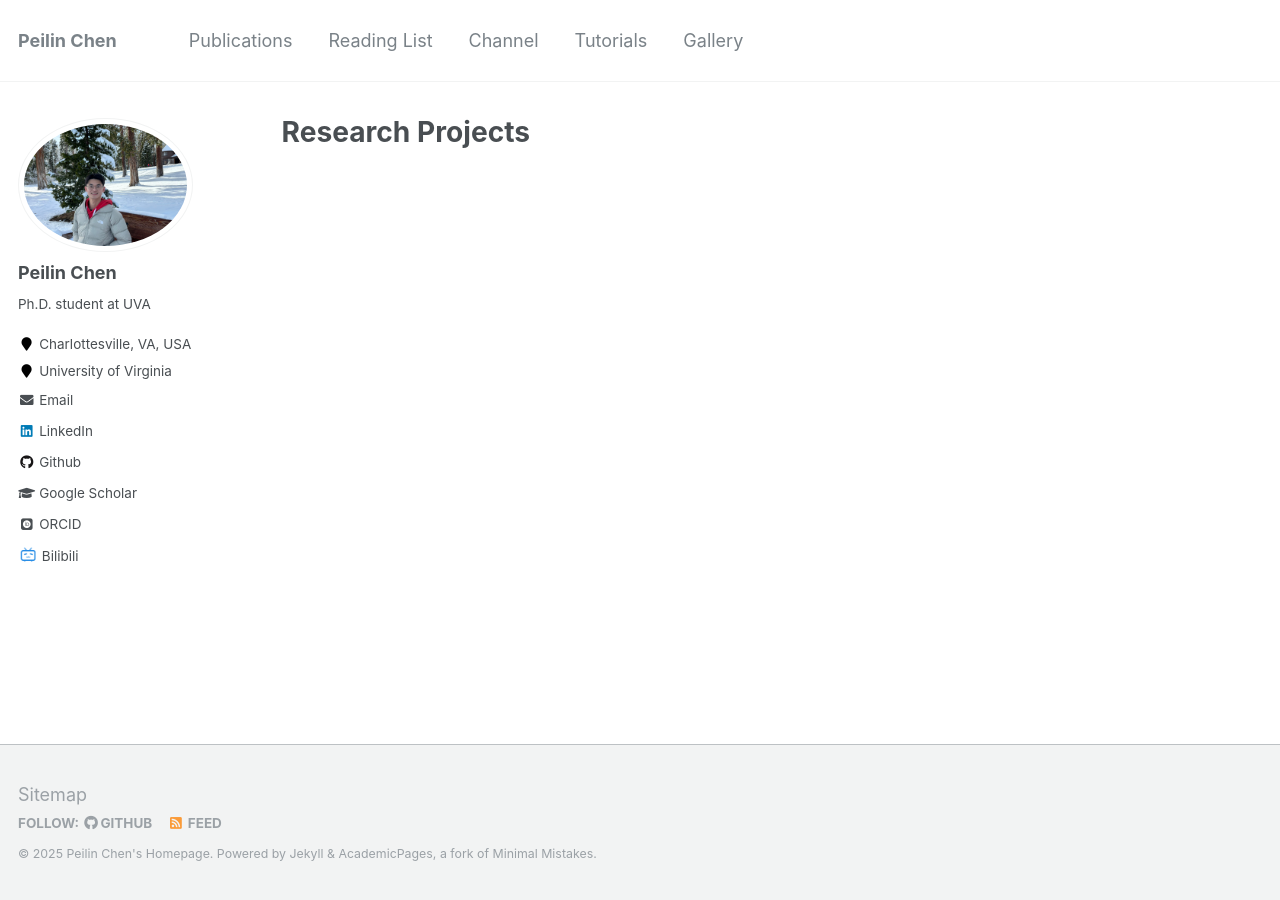
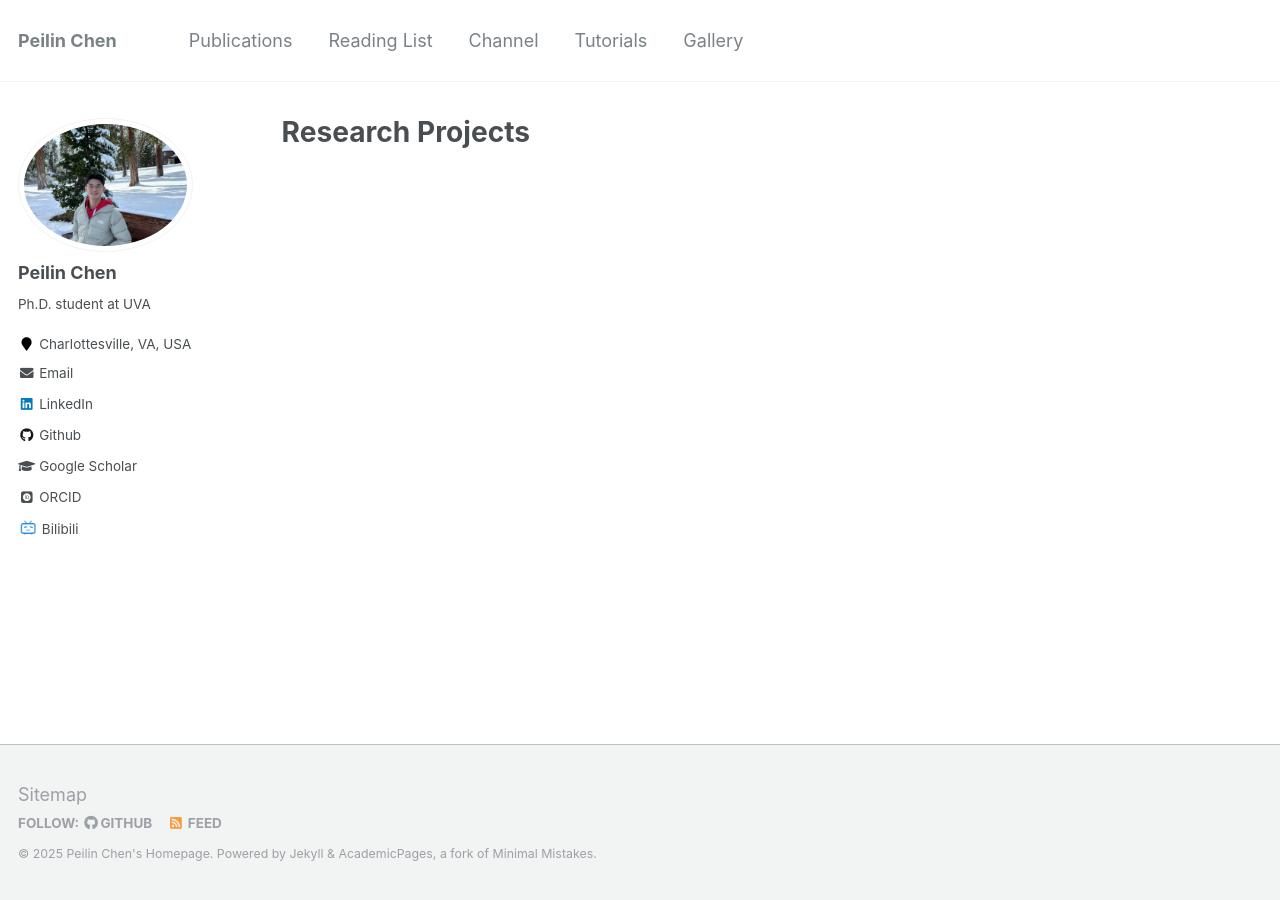
Before and after one commit to peilin-chen/peilin-chen.github.io, a Jekyll site: the page built from _pages/research.md, in a window 1280 px wide. Built offline with Jekyll 4.4.1, drawn with Linux system fonts in a browser that asks for light colours; some web fonts are replaced.

Commit message:
Update _config.yml

```diff
--- a/_config.yml
+++ b/_config.yml
@@ -84,7 +84,7 @@ author:
   avatar           : "my_photo6.jpg"
   bio              : "Ph.D. student at UVA"
   location         : "Charlottesville, VA, USA"
-  employer         : "University of Virginia"
+  employer         : #"University of Virginia"
   #pubmed           : "https://www.ncbi.nlm.nih.gov/pubmed/?term=john+snow"
   googlescholar    : "https://scholar.google.com/citations?user=REMjlmUAAAAJ&hl=en"
   email            :  "peilin@virginia.edu"
```
